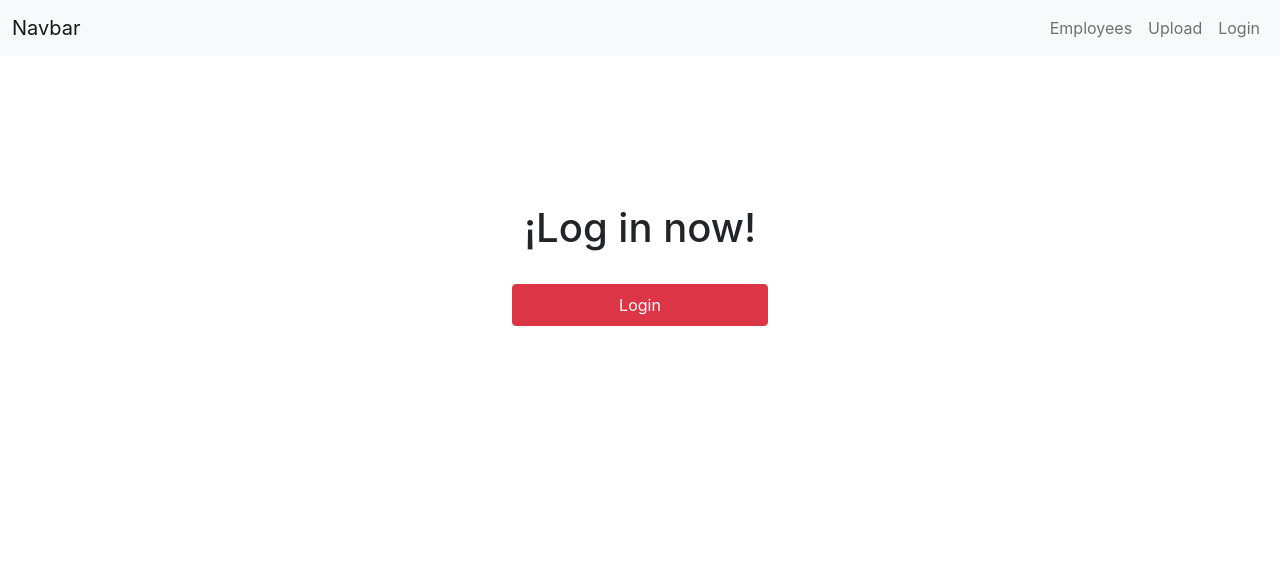
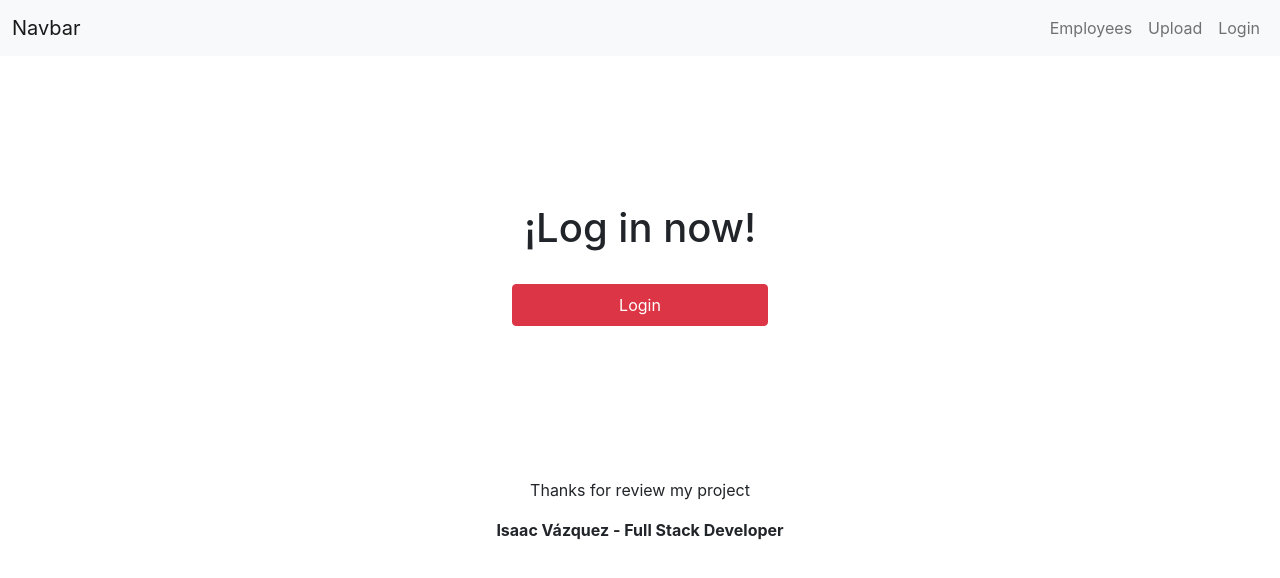
Before and after one commit to IsaacLeblois/examen-react280622, a React (Create React App) app: page /#/ in a window 1280 px wide. Shown: the top 578 px of the page. Built offline with nearby package versions, Linux system fonts and the light colour scheme.

Commit message:
Landing Update

```diff
--- a/src/components/landing/Landing.js
+++ b/src/components/landing/Landing.js
@@ -4,9 +4,15 @@ import './landing.css'
 
 const Landing = () => {
   return (
-    <div className='d-flex flex-column align-items-center landingCont'>
+    <div>
+      <div className='d-flex flex-column align-items-center landingCont'>
         <h1>¡Log in now!</h1>
         <Link className="btn btn-danger w-25 p-2 m-4" to='/login'>Login</Link>
+      </div>
+      <div>
+        <p className='text-center'>Thanks for review my project</p>
+        <p className='text-center fw-bold'>Isaac Vázquez - Full Stack Developer</p>
+      </div>
     </div>
   )
 }
```
